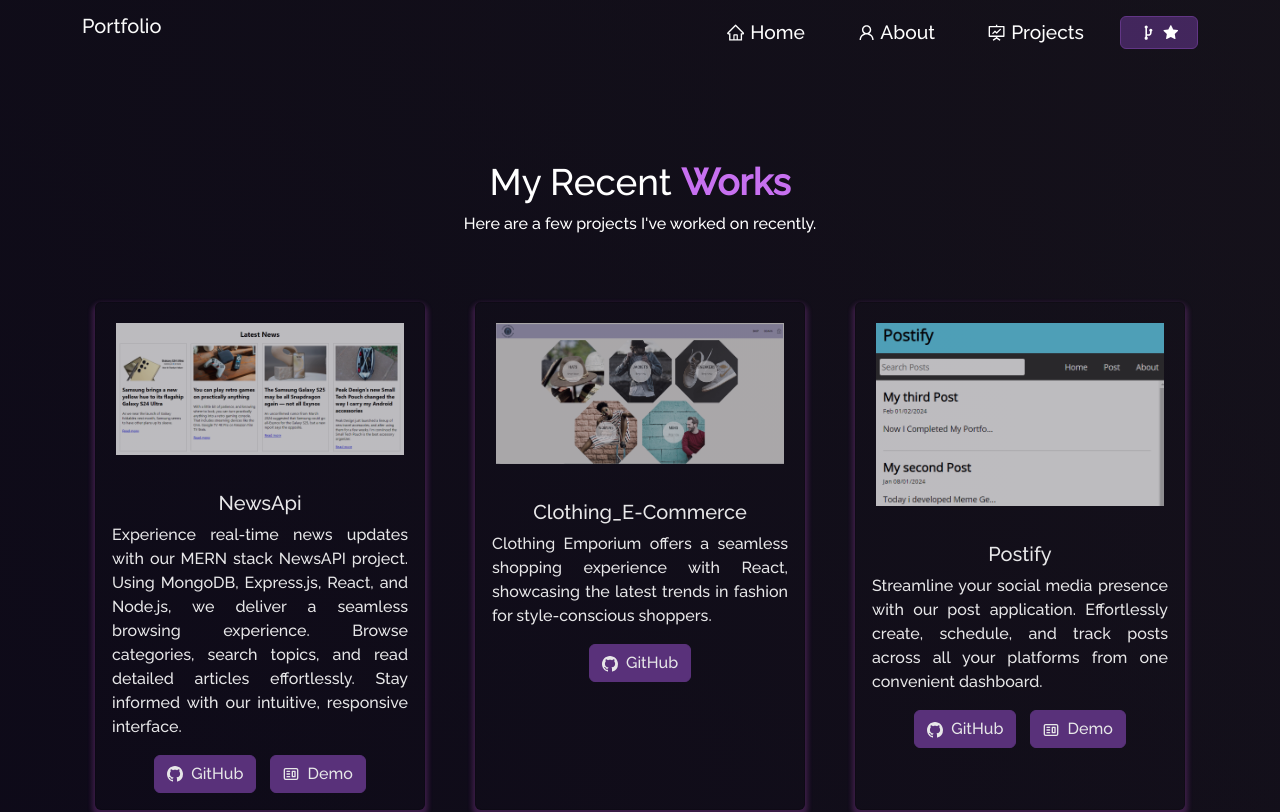
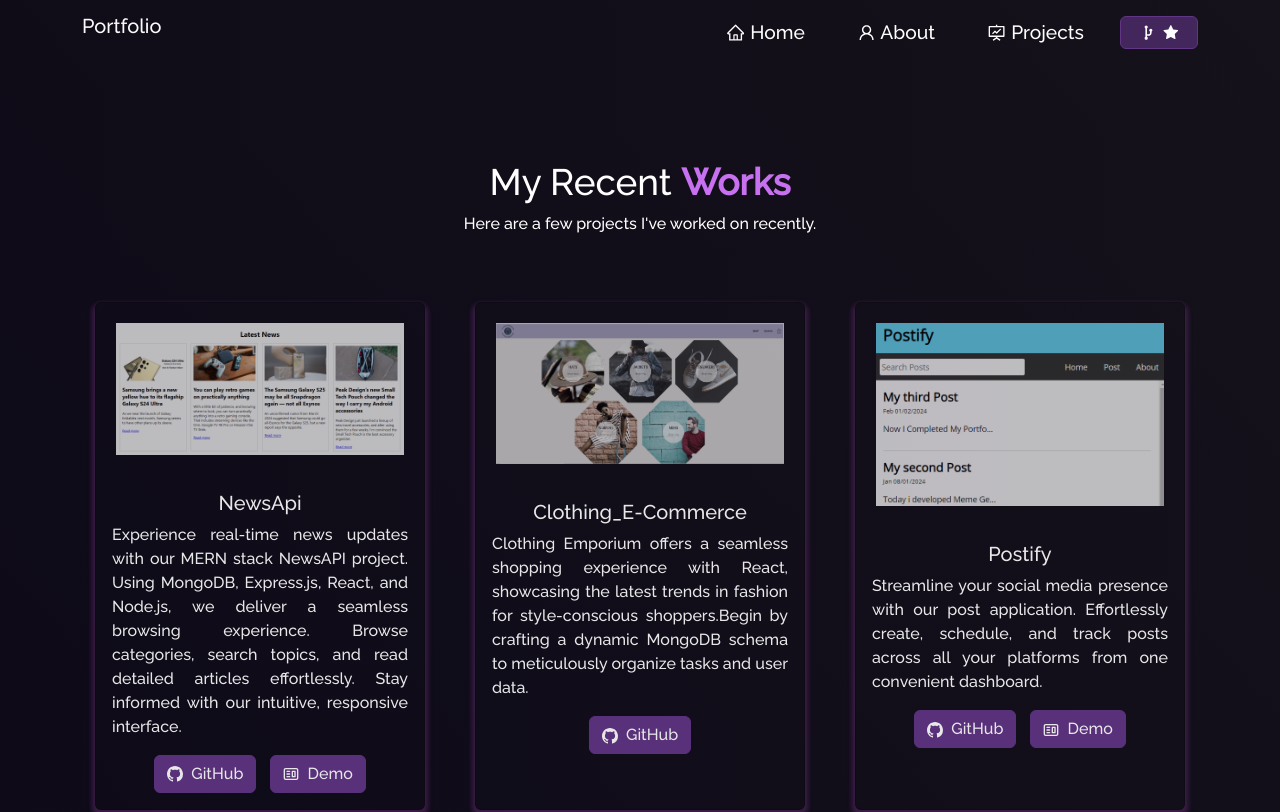
Before and after one commit to Sanjaiprasath68/Web_Portfolio, a React (Create React App) app in the folder website/: page /project in a window 1280 px wide. Shown: the top 812 px of the page. Built offline with nearby package versions, Linux system fonts and the light colour scheme.

Commit message:
Update Projects.js

```diff
--- a/website/src/components/Projects/Projects.js
+++ b/website/src/components/Projects/Projects.js
@@ -37,7 +37,7 @@ function Projects() {
               imgPath={ClothingEmporium}
               isBlog={false}
               title="Clothing_E-Commerce"
-              description="Clothing Emporium offers a seamless shopping experience with React, showcasing the latest trends in fashion for style-conscious shoppers."
+              description="Clothing Emporium offers a seamless shopping experience with React, showcasing the latest trends in fashion for style-conscious shoppers.Begin by crafting a dynamic MongoDB schema to meticulously organize tasks and user data."
               ghLink="https://github.com/Sanjaiprasath68/Clothing_E-Commerce"
 
             />
```
